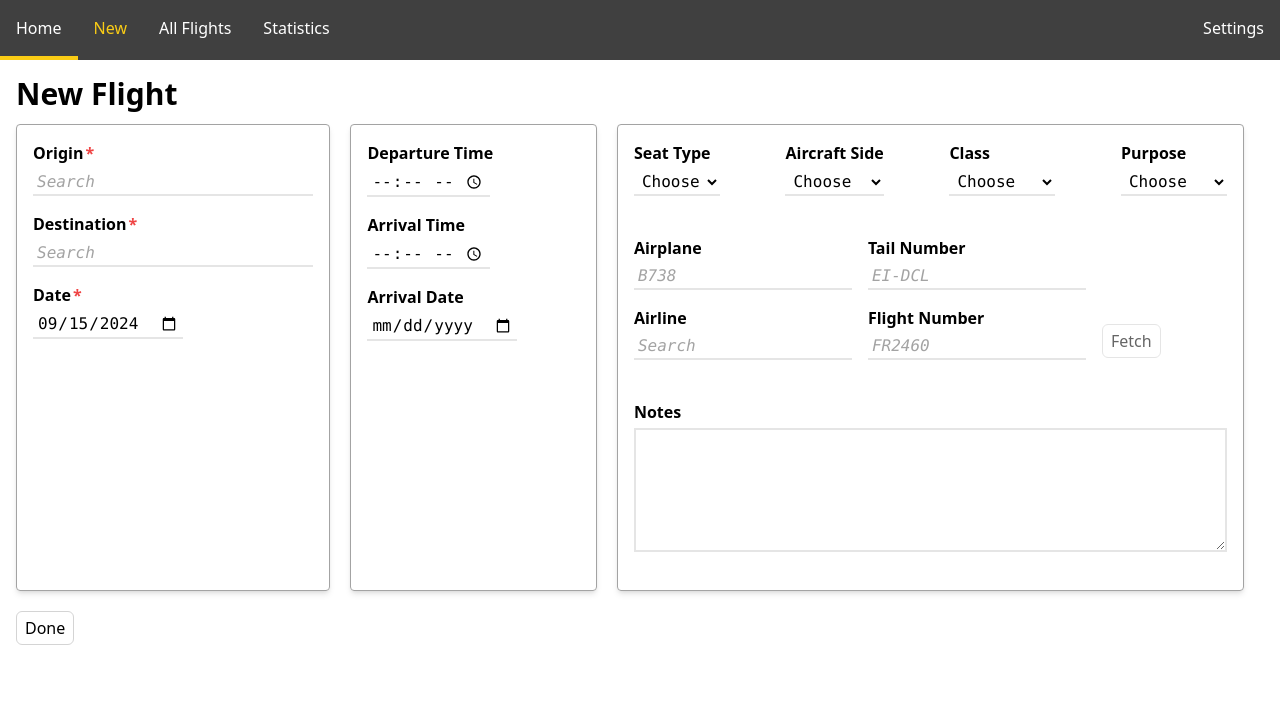
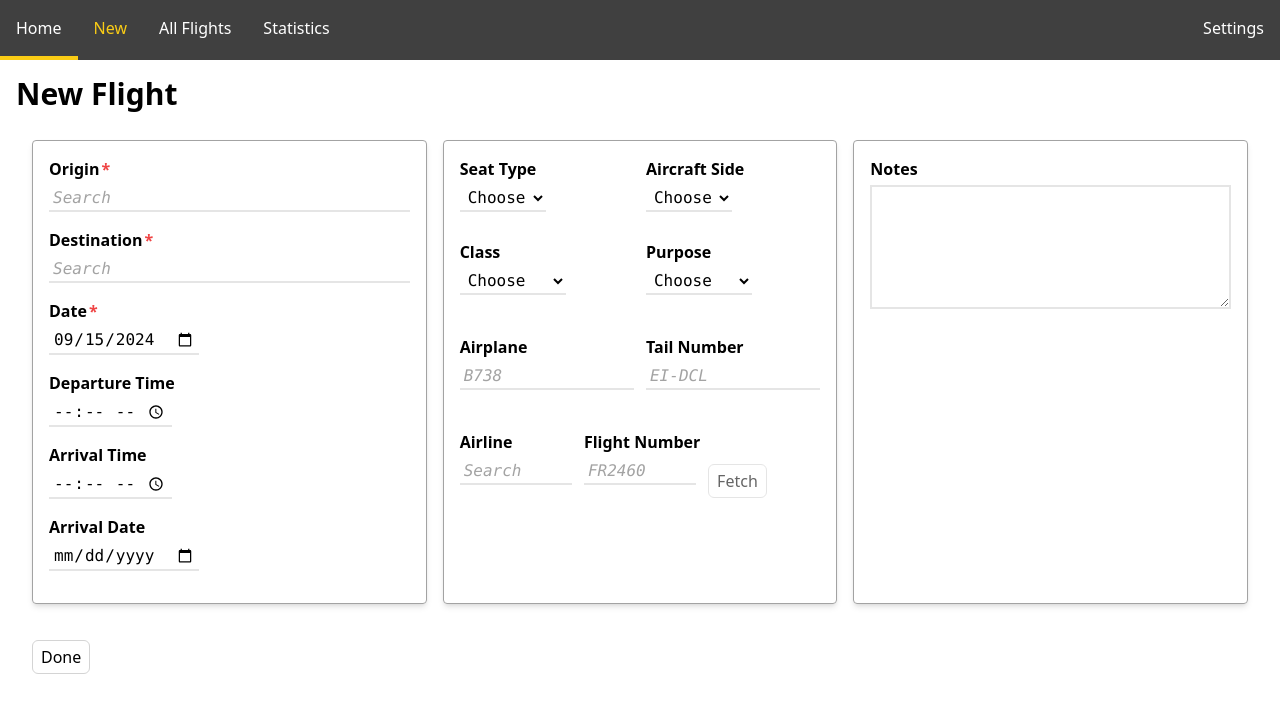
Before and after one commit to pbogre/jetlog, a React (Vite) app: page /new in a window 1280 px wide. Shown: the top 712 px of the page. Built offline with nearby package versions, Linux system fonts and the light colour scheme.

Commit message:
Add airline statistics, general grid layout UI improvements

```diff
--- a/client/components/SingleFlight.tsx
+++ b/client/components/SingleFlight.tsx
@@ -67,7 +67,7 @@ export default function SingleFlight({ flightID }) {
             <h2 className="-mt-4 mb-4 text-xl">{flight.username} on {flight.date}</h2>
 
             <form onSubmit={updateFlight}>
-            <div className="flex flex-wrap">
+            <div className="grid grid-cols-1 md:grid-cols-2 lg:grid-cols-3 gap-4 p-4">
                 <div className="container">
                     <Subheading text="Timings" />
                     { editMode ?
@@ -119,7 +119,7 @@ export default function SingleFlight({ flightID }) {
                     }
                 </div>
 
-                <div className="container md:max-w-[33%]">
+                <div className="container">
                     <Subheading text="Other" />
                     { editMode ?
                     <>
--- a/client/components/Stats.tsx
+++ b/client/components/Stats.tsx
@@ -91,30 +91,35 @@ export function AllStats({ filters }) {
     }
 
     return (
-        <div className="flex flex-wrap">
+        <div className="grid grid-cols-1 md:grid-cols-2 lg:grid-cols-3 gap-4 p-4">
             <div className="container">
-                <Subheading text="Generic" />
+                <h3 className="text-lg font-semibold mb-4">Generic</h3>
 
-                <p>Number of flights: <span>{statistics.totalFlights}</span></p>
-                <p>Total (registered) time spent flying: <span>{(statistics.totalDuration / 60).toLocaleString()} hours</span></p>
-                <p>Total distance travelled: <span>{statistics.totalDistance.toLocaleString()} {metricUnits === "false" ? "mi" : "km"}</span></p>
-                <p>Total unique airports visited: <span>{statistics.totalUniqueAirports}</span></p>
-                <p>Range of days: <span>{statistics.daysRange} days</span></p>
+                <p className="mb-2">Number of flights: <span className="font-medium">{statistics.totalFlights}</span></p>
+                <p className="mb-2">Total (registered) time spent flying: <span className="font-medium">{(statistics.totalDuration / 60).toLocaleString()} hours</span></p>
+                <p className="mb-2">Total distance travelled: <span className="font-medium">{statistics.totalDistance.toLocaleString()} {metricUnits === "false" ? "mi" : "km"}</span></p>
+                <p className="mb-2">Total unique airports visited: <span className="font-medium">{statistics.totalUniqueAirports}</span></p>
+                <p className="mb-2">Range of days: <span className="font-medium">{statistics.daysRange} days</span></p>
             </div>
 
             <div className="container">
-                <Subheading text="Most visited airports" />
+                <h3 className="text-lg font-semibold mb-4">Most visited airports</h3>
                 <StatFrequency object={statistics.mostVisitedAirports} measure="visits"/>
             </div>
 
             <div className="container">
-                <Subheading text="Most common seat" />
+                <h3 className="text-lg font-semibold mb-4">Most common seat</h3>
                 <StatFrequency object={statistics.seatFrequency} measure="flights"/>
             </div>
 
             <div className="container">
-                <Subheading text="Most common class" />
+                <h3 className="text-lg font-semibold mb-4">Most common class</h3>
                 <StatFrequency object={statistics.ticketClassFrequency} measure="flights"/>
+            </div>
+
+            <div className="container">
+                <h3 className="text-lg font-semibold mb-4">Most common airlines</h3>
+                <StatFrequency object={statistics.mostCommonAirlines} measure="flights"/>
             </div>
         </div>
     );
--- a/client/models.ts
+++ b/client/models.ts
@@ -68,6 +68,7 @@ export class Statistics {
     mostVisitedAirports: object;
     seatFrequency: object;
     ticketClassFrequency: object;
+    mostCommonAirlines: object;
 }
 
 export class Coord {
--- a/client/pages/New.tsx
+++ b/client/pages/New.tsx
@@ -50,7 +50,7 @@ export default function New() {
             <Heading text="New Flight" />
 
             <form onSubmit={postFlight}>
-                <div className="flex flex-wrap">
+                <div className="grid grid-cols-1 md:grid-cols-2 lg:grid-cols-3 gap-4 p-4">
                     <div className="container">
                         <Label text="Origin" required />
                         <SearchInput name="origin" type="airports" subject={fetchedOrigin} />
@@ -65,9 +65,8 @@ export default function New() {
                             defaultValue={(new Date()).toISOString().substring(0, 10)}
                             required
                         />
-                    </div>
 
-                    <div className="container">
+                        <br />
                         <Label text="Departure Time" />
                         <Input
                             type="time"
@@ -88,8 +87,8 @@ export default function New() {
                     </div>
 
                     <div className="container">
-                        <div className="flex justify-between flex-wrap gap-4 items-start">
-                            <div className="flex flex-col">
+                        <div className="grid grid-cols-1 sm:grid-cols-2 gap-3">
+                            <div>
                                 <Label text="Seat Type" />
                                 <Select
                                     name="seat"
@@ -101,7 +100,7 @@ export default function New() {
                                     ]}
                                 />
                             </div>
-                            <div className="flex flex-col">
+                            <div>
                                 <Label text="Aircraft Side" />
                                 <Select
                                     name="aircraftSide"
@@ -113,7 +112,7 @@ export default function New() {
                                     ]}
                                 />
                             </div>
-                            <div className="flex flex-col">
+                            <div>
                                 <Label text="Class" />
                                 <Select
                                     name="ticketClass"
@@ -127,7 +126,7 @@ export default function New() {
                                     ]}
                                 />
                             </div>
-                            <div className="flex flex-col">
+                            <div>
                                 <Label text="Purpose" />
                                 <Select
                                     name="purpose"
@@ -143,26 +142,24 @@ export default function New() {
                         </div>
 
                         <br />
-                        <div className="flex flex-wrap gap-4">
-
-                            <div className="flex flex-col">
+                        <div className="grid grid-cols-1 sm:grid-cols-2 gap-3">
+                            <div>
                                 <Label text="Airplane" />
                                 <Input type="text" name="airplane" placeholder="B738" maxLength={16} />
                             </div>
-                            <div className="flex flex-col">
+                            <div>
                                 <Label text="Tail Number" />
                                 <Input type="text" name="tailNumber" placeholder="EI-DCL" maxLength={16} />
                             </div>
-
                         </div>
 
-                        <div className="flex flex-wrap gap-4 items-center">
-
-                            <div className='flex flex-col'>
+                        <br />
+                        <div className="grid grid-cols-1 sm:grid-cols-3 gap-3 items-end">
+                            <div>
                                 <Label text="Airline" />
                                 <SearchInput name="airline" type="airlines" subject={fetchedAirline} />
                             </div>
-                            <div className="flex flex-col">
+                            <div className="whitespace-nowrap">
                                 <Label text="Flight Number" />
                                 <Input
                                     type="text"
@@ -172,12 +169,13 @@ export default function New() {
                                     onChange={(e) => setFlightNumber(e.target.value)}
                                 />
                             </div>
-
-                            <div className="flex flex-col">
+                            <div className="h-10 flex items-center">
                                 <Button text="Fetch" onClick={attemptFetchFlight} disabled={!flightNumber} />
                             </div>
                         </div>
-                        <br />
+                    </div>
+
+                    <div className="container md:col-span-2 lg:col-span-1">
                         <Label text="Notes" />
                         <TextArea
                             name="notes"
@@ -186,10 +184,12 @@ export default function New() {
                     </div>
                 </div>
 
+                <div className="px-4 pb-4">
                     <Button
                         text="Done"
                         submit
                     />
+                </div>
             </form>
         </>
     );
--- a/client/pages/Settings.tsx
+++ b/client/pages/Settings.tsx
@@ -160,7 +160,7 @@ export default function Settings() {
     <>
         <Heading text="Settings" />
 
-        <div className="flex flex-wrap items-start">
+        <div className="grid grid-cols-1 md:grid-cols-2 lg:grid-cols-3 gap-4 p-4">
             <div className="container">
                 <Subheading text="Import"/>
 
@@ -227,17 +227,18 @@ export default function Settings() {
                     <>
                         <div className="container w-full">
                             <Subheading text="User Management"/>
-
-                            <div className="flex flex-wrap items-start gap-3">
-                            { allUsers.map((u) => (
+                            <div className="grid gap-3">
+                                {allUsers.map((u) => (
                                     <div className="border-gray-500 border p-2">
                                         <UserInfo user={u}/>
                                     </div>
-                            ))
-                            }
+                                ))}
                             </div>
-
-                            <Dialog title="Create User" buttonLevel="success" onSubmit={createUser} formBody={(
+                            <Dialog
+                                title="Create User"
+                                buttonLevel="success"
+                                onSubmit={createUser}
+                                formBody={(
                                     <>
                                         <Label text="Username" required/>
                                         <Input type="text" name="username" required/>
@@ -251,7 +252,8 @@ export default function Settings() {
                                         <Label text="Password" required/>
                                         <Input type="text" name="password" required/>
                                     </>
-                            )}/>
+                                )}
+                            />
                         </div>
                     </>
             }
--- a/client/style.css
+++ b/client/style.css
@@ -5,7 +5,6 @@
 @layer components {
     .container {
         @apply p-4 mr-5 mb-4 grow border border-gray-400 rounded shadow-md;
-        width: max-content;
     }
 
     hr {
```
Also changed, not shown: 2 other files (tests, documents, lock files or other folders). Lines whose indentation alone changed are shown as unchanged.
